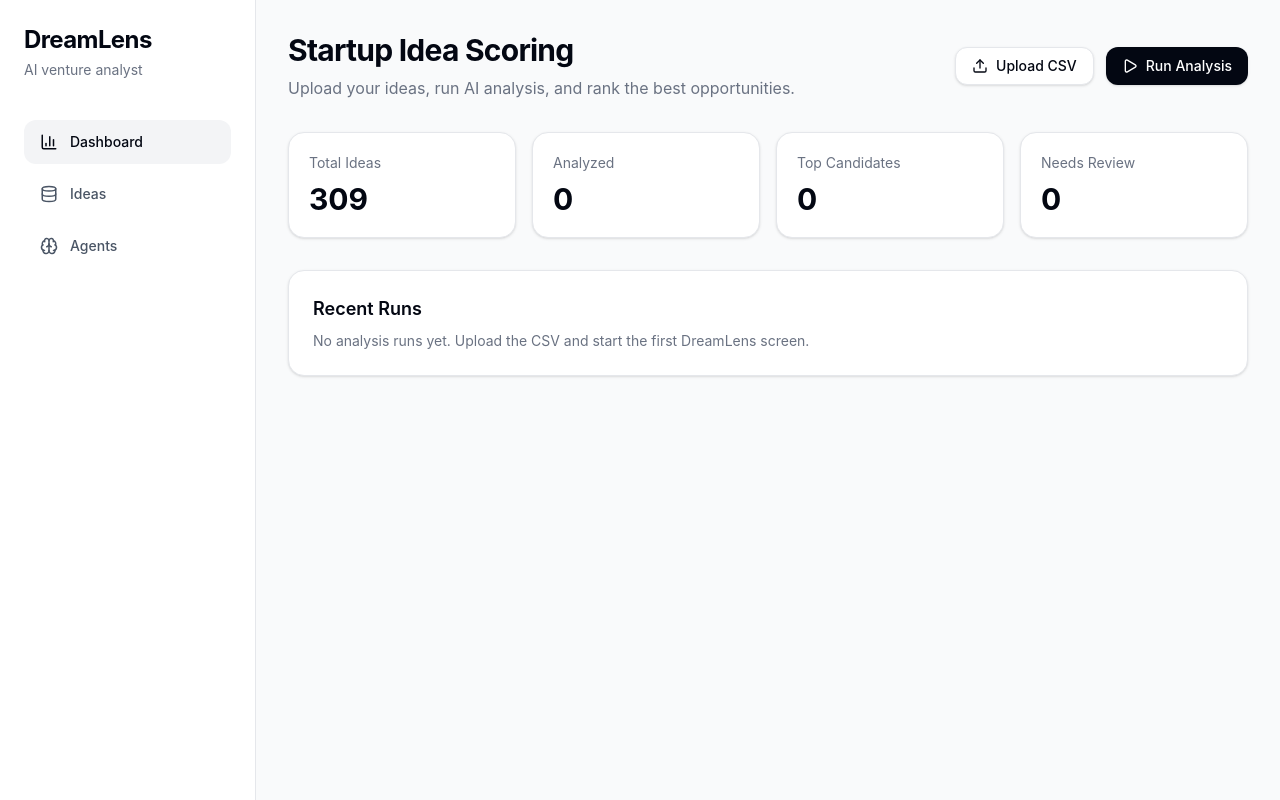
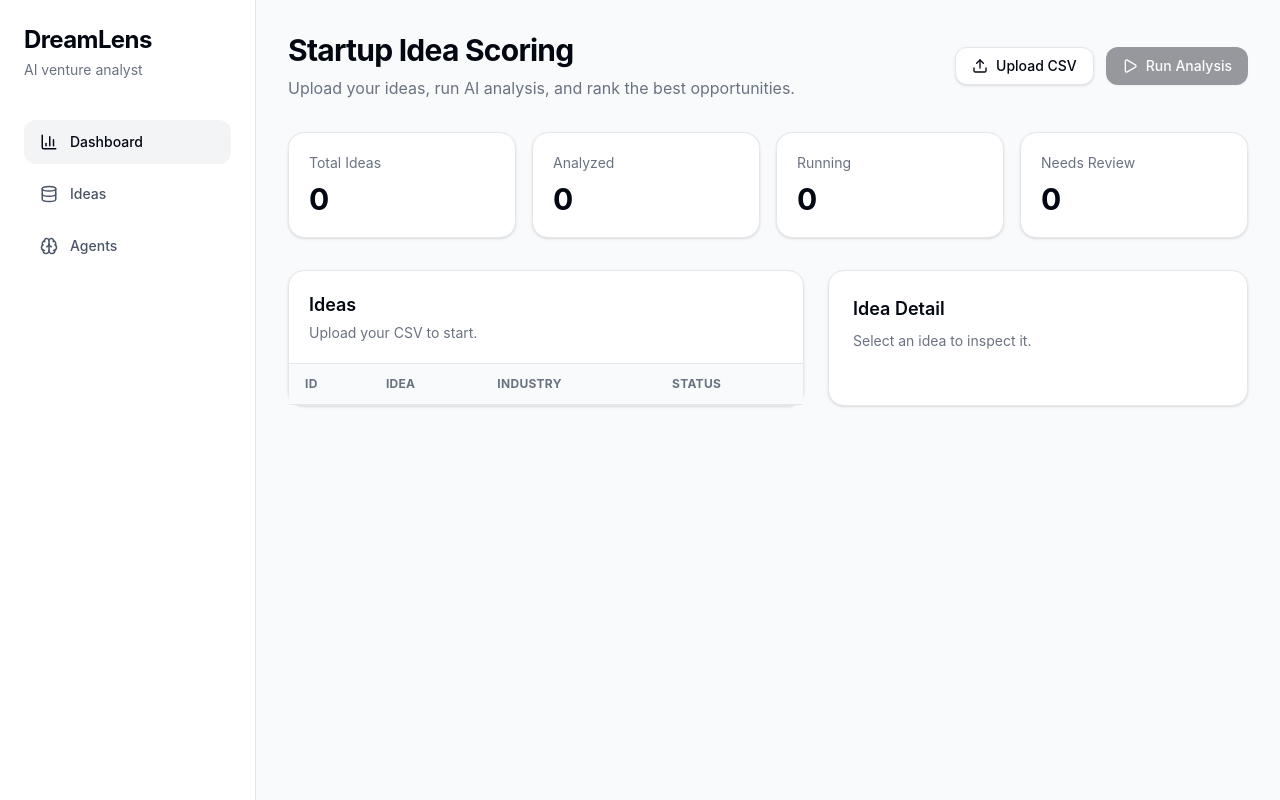
Before and after one commit to benazevedo/dreamlens, a React (Vite) app: page / in a window 1280 px wide. Built offline with nearby package versions, Linux system fonts and the light colour scheme.

Commit message:
Replaced basic App.tsx

```diff
--- a/src/App.tsx
+++ b/src/App.tsx
@@ -1,14 +1,47 @@
+import { useMemo, useState } from 'react'
 import { BarChart3, Brain, Database, Play, Upload } from 'lucide-react'
+import { parseIdeasCsv } from './lib/parseIdeasCsv'
+import type { IdeaRow } from './types/idea'
 
 function App() {
+  const [ideas, setIdeas] = useState<IdeaRow[]>([])
+  const [selectedIdea, setSelectedIdea] = useState<IdeaRow | null>(null)
+  const [isParsing, setIsParsing] = useState(false)
+  const [error, setError] = useState<string | null>(null)
+
+  const stats = useMemo(() => {
+    return {
+      total: ideas.length,
+      completed: ideas.filter((idea) => idea.status === 'completed').length,
+      needsReview: ideas.filter((idea) => idea.status === 'needs_review').length,
+      running: ideas.filter((idea) => idea.status === 'running').length,
+    }
+  }, [ideas])
+
+  async function handleFileUpload(file: File | undefined) {
+    if (!file) return
+
+    setIsParsing(true)
+    setError(null)
+
+    try {
+      const parsedIdeas = await parseIdeasCsv(file)
+      setIdeas(parsedIdeas)
+      setSelectedIdea(parsedIdeas[0] ?? null)
+    } catch (err) {
+      console.error(err)
+      setError('Could not parse CSV. Check the file format and try again.')
+    } finally {
+      setIsParsing(false)
+    }
+  }
+
   return (
     <main className="min-h-screen bg-gray-50 text-gray-950">
       <aside className="fixed left-0 top-0 h-screen w-64 border-r border-gray-200 bg-white p-6">
         <div className="mb-10">
           <h1 className="text-2xl font-bold tracking-tight">DreamLens</h1>
-          <p className="mt-1 text-sm text-gray-500">
-            AI venture analyst
-          </p>
+          <p className="mt-1 text-sm text-gray-500">AI venture analyst</p>
         </div>
 
         <nav className="space-y-2">
@@ -28,7 +61,7 @@ function App() {
       </aside>
 
       <section className="ml-64 p-8">
-        <div className="mb-8 flex items-center justify-between">
+        <div className="mb-8 flex items-center justify-between gap-6">
           <div>
             <h2 className="text-3xl font-bold tracking-tight">
               Startup Idea Scoring
@@ -39,29 +72,90 @@ function App() {
           </div>
 
           <div className="flex gap-3">
-            <button className="flex items-center gap-2 rounded-xl border border-gray-200 bg-white px-4 py-2 text-sm font-medium shadow-sm hover:bg-gray-50">
+            <label className="flex cursor-pointer items-center gap-2 rounded-xl border border-gray-200 bg-white px-4 py-2 text-sm font-medium shadow-sm hover:bg-gray-50">
               <Upload size={16} />
-              Upload CSV
-            </button>
-            <button className="flex items-center gap-2 rounded-xl bg-gray-950 px-4 py-2 text-sm font-medium text-white shadow-sm hover:bg-gray-800">
+              {isParsing ? 'Parsing...' : 'Upload CSV'}
+              <input
+                type="file"
+                accept=".csv"
+                className="hidden"
+                onChange={(event) => handleFileUpload(event.target.files?.[0])}
+              />
+            </label>
+
+            <button
+              disabled={ideas.length === 0}
+              className="flex items-center gap-2 rounded-xl bg-gray-950 px-4 py-2 text-sm font-medium text-white shadow-sm hover:bg-gray-800 disabled:cursor-not-allowed disabled:opacity-40"
+            >
               <Play size={16} />
               Run Analysis
             </button>
           </div>
         </div>
 
+        {error && (
+          <div className="mb-6 rounded-xl border border-red-200 bg-red-50 p-4 text-sm text-red-700">
+            {error}
+          </div>
+        )}
+
         <div className="grid grid-cols-4 gap-4">
-          <StatCard label="Total Ideas" value="309" />
-          <StatCard label="Analyzed" value="0" />
-          <StatCard label="Top Candidates" value="0" />
-          <StatCard label="Needs Review" value="0" />
+          <StatCard label="Total Ideas" value={String(stats.total)} />
+          <StatCard label="Analyzed" value={String(stats.completed)} />
+          <StatCard label="Running" value={String(stats.running)} />
+          <StatCard label="Needs Review" value={String(stats.needsReview)} />
         </div>
 
-        <div className="mt-8 rounded-2xl border border-gray-200 bg-white p-6 shadow-sm">
-          <h3 className="text-lg font-semibold">Recent Runs</h3>
-          <p className="mt-2 text-sm text-gray-500">
-            No analysis runs yet. Upload the CSV and start the first DreamLens screen.
-          </p>
+        <div className="mt-8 grid grid-cols-[1fr_420px] gap-6">
+          <div className="rounded-2xl border border-gray-200 bg-white shadow-sm">
+            <div className="border-b border-gray-200 p-5">
+              <h3 className="text-lg font-semibold">Ideas</h3>
+              <p className="mt-1 text-sm text-gray-500">
+                {ideas.length === 0
+                  ? 'Upload your CSV to start.'
+                  : `${ideas.length} ideas loaded.`}
+              </p>
+            </div>
+
+            <div className="max-h-[620px] overflow-auto">
+              <table className="w-full border-collapse text-left text-sm">
+                <thead className="sticky top-0 bg-gray-50 text-xs uppercase tracking-wide text-gray-500">
+                  <tr>
+                    <th className="border-b border-gray-200 px-4 py-3">ID</th>
+                    <th className="border-b border-gray-200 px-4 py-3">Idea</th>
+                    <th className="border-b border-gray-200 px-4 py-3">Industry</th>
+                    <th className="border-b border-gray-200 px-4 py-3">Status</th>
+                  </tr>
+                </thead>
+                <tbody>
+                  {ideas.map((idea) => (
+                    <tr
+                      key={`${idea.id}-${idea.rowNumber}`}
+                      onClick={() => setSelectedIdea(idea)}
+                      className="cursor-pointer border-b border-gray-100 hover:bg-gray-50"
+                    >
+                      <td className="px-4 py-3 text-gray-500">{idea.id}</td>
+                      <td className="max-w-xl px-4 py-3 font-medium">
+                        {idea.idea || 'Untitled idea'}
+                      </td>
+                      <td className="px-4 py-3 text-gray-500">
+                        {idea.industries.length > 0
+                          ? idea.industries.join(', ')
+                          : '—'}
+                      </td>
+                      <td className="px-4 py-3">
+                        <span className="rounded-full bg-gray-100 px-3 py-1 text-xs font-medium text-gray-700">
+                          {idea.status.replace('_', ' ')}
+                        </span>
+                      </td>
+                    </tr>
+                  ))}
+                </tbody>
+              </table>
+            </div>
+          </div>
+
+          <IdeaDetail idea={selectedIdea} />
         </div>
       </section>
     </main>
@@ -77,4 +171,66 @@ function StatCard({ label, value }: { label: string; value: string }) {
   )
 }
 
+function IdeaDetail({ idea }: { idea: IdeaRow | null }) {
+  if (!idea) {
+    return (
+      <div className="rounded-2xl border border-gray-200 bg-white p-6 shadow-sm">
+        <h3 className="text-lg font-semibold">Idea Detail</h3>
+        <p className="mt-2 text-sm text-gray-500">
+          Select an idea to inspect it.
+        </p>
+      </div>
+    )
+  }
+
+  return (
+    <div className="rounded-2xl border border-gray-200 bg-white p-6 shadow-sm">
+      <div className="mb-5">
+        <p className="text-xs uppercase tracking-wide text-gray-500">
+          Idea #{idea.id}
+        </p>
+        <h3 className="mt-1 text-xl font-bold">{idea.idea || 'Untitled idea'}</h3>
+      </div>
+
+      <DetailSection label="Description" value={idea.description} />
+      <DetailSection label="Problem Being Solved" value={idea.problem} />
+      <DetailSection label="Target Audience" value={idea.targetAudience} />
+      <DetailSection label="Product Name" value={idea.productName} />
+      <DetailSection label="Competitors" value={idea.competitors} />
+      <DetailSection label="Ethics Risk" value={idea.ethicsRisk} />
+
+      <div className="mt-5 rounded-xl bg-gray-50 p-4">
+        <h4 className="text-sm font-semibold">Existing Scores</h4>
+        <dl className="mt-3 space-y-2 text-sm">
+          <ScoreRow label="Problem Severity" value={idea.problemSeverity} />
+          <ScoreRow label="Willingness to Pay" value={idea.willingnessToPay} />
+          <ScoreRow label="Market Size" value={idea.marketSize} />
+          <ScoreRow label="Audience Clarity" value={idea.audienceClarity} />
+          <ScoreRow label="Founder Fit" value={idea.founderIdeaFit} />
+          <ScoreRow label="Competitive Whitespace" value={idea.competitiveWhitespace} />
+          <ScoreRow label="Speed to MVP" value={idea.speedToMvp} />
+        </dl>
+      </div>
+    </div>
+  )
+}
+
+function DetailSection({ label, value }: { label: string; value?: string }) {
+  return (
+    <div className="mb-4">
+      <h4 className="text-sm font-semibold">{label}</h4>
+      <p className="mt-1 text-sm leading-6 text-gray-600">{value || '—'}</p>
+    </div>
+  )
+}
+
+function ScoreRow({ label, value }: { label: string; value?: string }) {
+  return (
+    <div className="flex justify-between gap-4">
+      <dt className="text-gray-500">{label}</dt>
+      <dd className="font-medium">{value || '—'}</dd>
+    </div>
+  )
+}
+
 export default App
```
